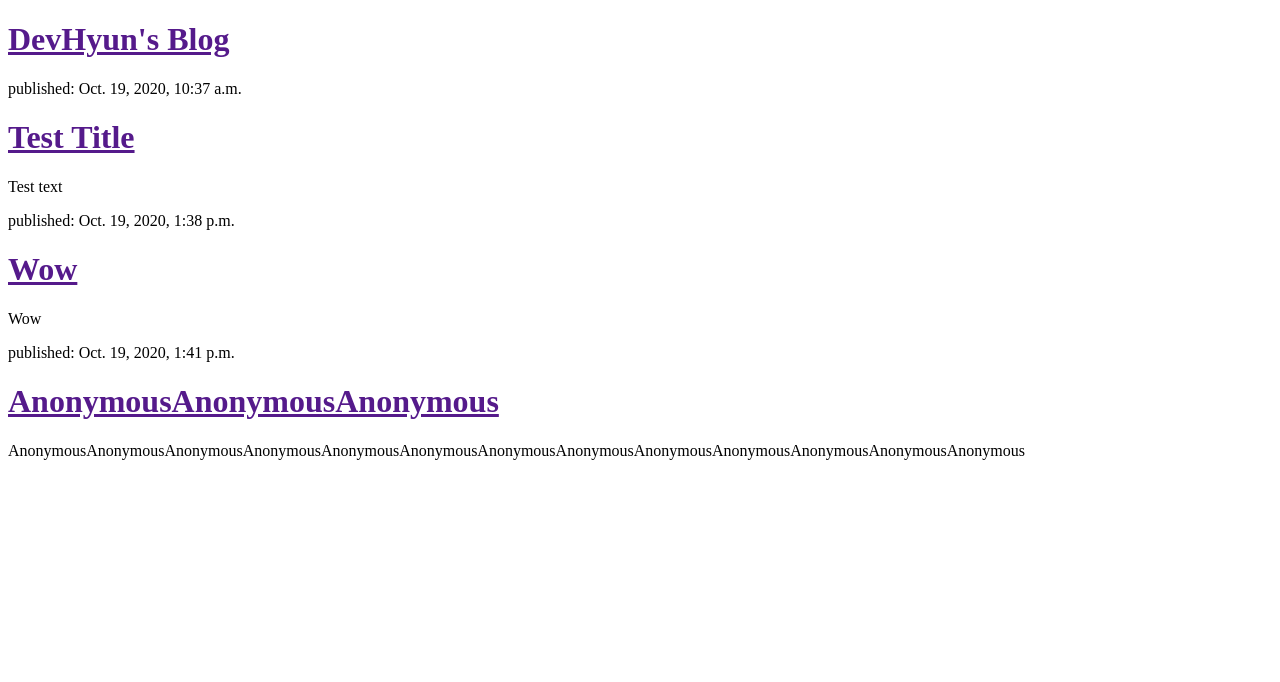
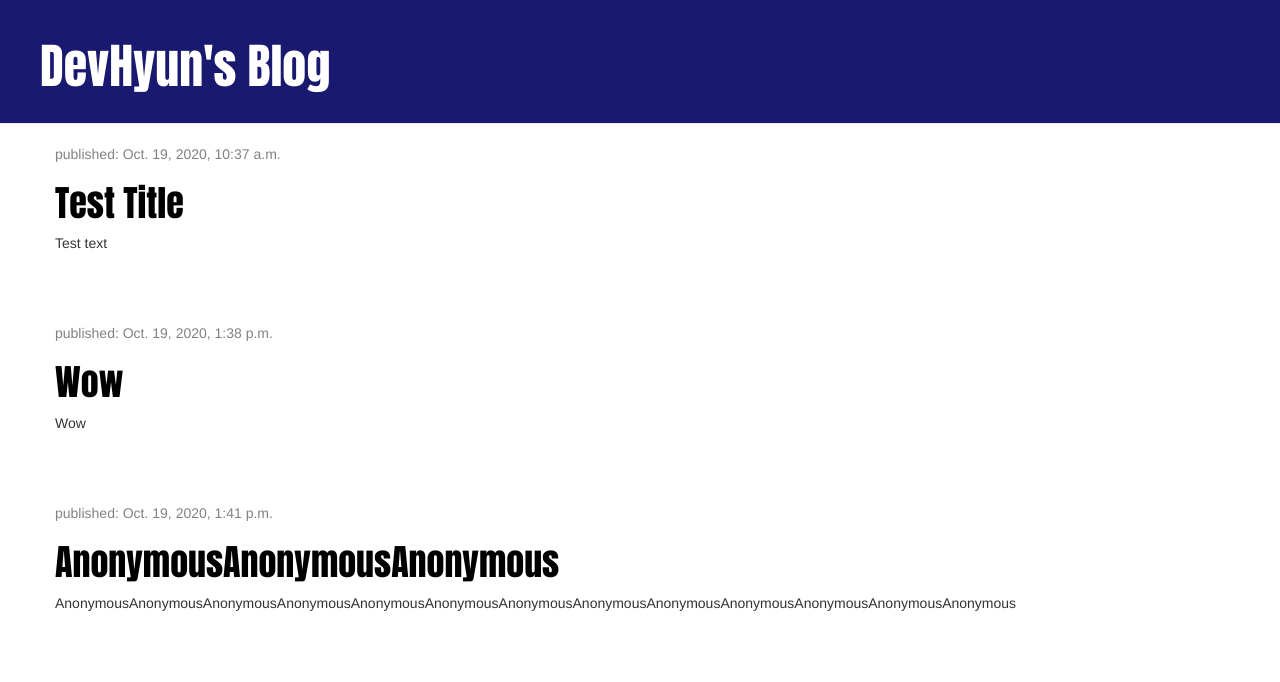
Before and after one commit to jnhn333/DevhyunDjangoBlog, a Django app: page / in a window 1280 px wide. Shown: the top 682 px of the page. Run offline with Django 3.2, Linux system fonts and the light colour scheme; data comes from the database, SQL or seed files in the repository; some libraries are stand-ins or nearby versions.

Commit message:
page link, CSS Change

```diff
--- /dev/null
+++ b/Blog/static/css/Blog.css
@@ -0,0 +1,46 @@
+.page-header {
+    background-color: #191970;
+    margin-top: 0;
+    padding: 20px 20px 20px 40px;
+}
+
+.page-header h1, .page-header h1 a, .page-header h1 a:visited, .page-header h1 a:active {
+    color: #ffffff;
+    font-size: 36pt;
+    text-decoration: none;
+}
+
+.content {
+    margin-left: 40px;
+}
+
+h1, h2, h3, h4 {
+    font-family: 'Anton', cursive;
+}
+
+.date {
+    color: #828282;
+}
+
+.save {
+    float: right;
+}
+
+.post-form textarea, .post-form input {
+    width: 100%;
+}
+
+.top-menu, .top-menu:hover, .top-menu:visited {
+    color: #ffffff;
+    float: right;
+    font-size: 26pt;
+    margin-right: 20px;
+}
+
+.post {
+    margin-bottom: 70px;
+}
+
+.post h1 a, .post h1 a:visited {
+    color: #000000;
+}
--- /dev/null
+++ b/Blog/templates/Blog/base.html
@@ -0,0 +1,26 @@
+<!DOCTYPE html>
+{% load static %}
+<html>
+    <head>
+        <title>DevHyun's blog</title>
+        <link rel="stylesheet" href="//maxcdn.bootstrapcdn.com/bootstrap/3.2.0/css/bootstrap.min.css">
+        <link rel="stylesheet" href="//maxcdn.bootstrapcdn.com/bootstrap/3.2.0/css/bootstrap-theme.min.css">
+<!--    <link rel="stylesheet" href="{% static '/home/devhyun/DevhyunDjangoBlog/Blog/static/css/Blog.css' %}">    -->
+        <link rel="stylesheet" href="{% static 'css/Blog.css' %}">
+
+        <link href="//fonts.googleapis.com/css?family=Anton&subset=latin,latin-ext" rel="stylesheet" type="text/css">
+    </head>
+    <body>
+        <div class ="page-header">
+            <h1><a href="">DevHyun's Blog</a></h1>
+        </div>
+        <div class="content container">
+            <div class="row">
+                <div class="col-md-8">
+                {% block content %}
+                {% endblock %}
+                </div>
+            </div>
+        </div>
+    </body>
+</html>
--- a/Blog/templates/Blog/post_list.html
+++ b/Blog/templates/Blog/post_list.html
@@ -1,18 +1,47 @@
-<!DOCTYPE html>
-<html>
-    <head>
-        <title>DevHyun's blog</title>
-    </head>
-    <body>
-        <div>
-            <h1><a href="">DevHyun's Blog</a></h1>
-        </div>
-        {% for post in posts %}
-        <div>
-            <p>published: {{ post.published_date }}</p>
-            <h1><a href="">{{ post.title }}</a></h1>
-            <p>{{ post.text|linebreaksbr }}</p>
-        </div>
-        {% endfor %}
-    </body>
-</html>
+{% extends 'Blog/base.html' %}
+
+{% block content %}
+{% for post in posts %}
+<div class="post">
+    <div class="date">
+        <p>published: {{ post.published_date }}</p>
+    </div>
+    <h1><a href="{% url 'post_detail' pk=post.pk %}">{{ post.title }}</a></h1>
+    <p>{{ post.text|linebreaksbr }}</p>
+</div>
+{% endfor %}
+{% endblock %}
+
+<!--<!DOCTYPE html>-->
+<!--{% load static %}-->
+<!--<html>-->
+<!--    <head>-->
+<!--        <title>DevHyun's blog</title>-->
+<!--        <link rel="stylesheet" href="//maxcdn.bootstrapcdn.com/bootstrap/3.2.0/css/bootstrap.min.css">-->
+<!--        <link rel="stylesheet" href="//maxcdn.bootstrapcdn.com/bootstrap/3.2.0/css/bootstrap-theme.min.css">-->
+<!--&lt;!&ndash;    <link rel="stylesheet" href="{% static '/home/devhyun/DevhyunDjangoBlog/Blog/static/css/Blog.css' %}">    &ndash;&gt;-->
+<!--        <link rel="stylesheet" href="{% static 'css/Blog.css' %}">-->
+
+<!--        <link href="//fonts.googleapis.com/css?family=Anton&subset=latin,latin-ext" rel="stylesheet" type="text/css">-->
+<!--    </head>-->
+<!--    <body>-->
+<!--        <div class ="page-header">-->
+<!--            <h1><a href="">DevHyun's Blog</a></h1>-->
+<!--        </div>-->
+<!--        <div class="content container">-->
+<!--            <div class="row">-->
+<!--                <div class="col-md-8">-->
+<!--                    {% for post in posts %}-->
+<!--                        <div class="post">-->
+<!--                            <div class="date">-->
+<!--                                <p>published: {{ post.published_date }}</p>-->
+<!--                            </div>-->
+<!--                            <h1><a href="">{{ post.title }}</a></h1>-->
+<!--                            <p>{{ post.text|linebreaksbr }}</p>-->
+<!--                        </div>-->
+<!--                    {% endfor %}-->
+<!--                </div>-->
+<!--            </div>-->
+<!--        </div>-->
+<!--    </body>-->
+<!--</html>-->
--- a/Blog/urls.py
+++ b/Blog/urls.py
@@ -3,4 +3,5 @@ from . import views
 
 urlpatterns = [
     path('', views.post_list, name='post_list'),
+    path('post/<int:pk>/', views.post_detail, name='post_detail'),
 ]
--- a/Blog/views.py
+++ b/Blog/views.py
@@ -1,9 +1,14 @@
 from django.shortcuts import render
 from django.utils import timezone
 from .models import Post
+from django.shortcuts import render, get_object_or_404
 # Create your views here.
 
 def post_list(request):
     posts = Post.objects.filter(published_date__lte=timezone.now()).order_by('published_date')
 # return render(request, '/home/devhyun/DevhyunDjangoBlog/Blog/templates/Blog/post_list.html', {'posts': posts})
     return render(request, 'blog/post_list.html', {'posts': posts})
+
+def post_detail(request, pk):
+    post = get_object_or_404(Post, pk=pk)
+    return render(request, 'blog/post_detail.html', {'post': post})
```
Also changed, not shown: Blog/templates/Blog/post_detail.html (added, +13 -0 lines).
